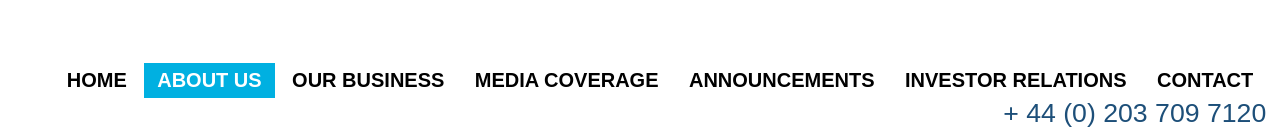
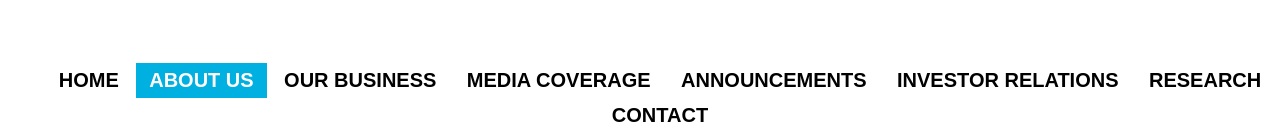
Before and after one commit to AndyDeany/webproj, a plain HTML site: page about-us.html in a window 1280 px wide. Shown: the part 173-309 px from the top of the page. Drawn offline with Linux system fonts and the light colour scheme; a web font is replaced by a local one.

Commit message:
Add Research to English pages' navbars

```diff
--- a/about-us.html
+++ b/about-us.html
@@ -36,6 +36,7 @@
             <li class="navbar_elements"><a href="media-coverage.html">MEDIA COVERAGE</a></li>
             <li class="navbar_elements"><a href="announcements.html">ANNOUNCEMENTS</a></li>
             <li class="navbar_elements"><a href="investor-relations.html">INVESTOR RELATIONS</a></li>
+            <li class="navbar_elements"><a href="research.html">RESEARCH</a></li>
             <li class="navbar_elements"><a href="contact.html">CONTACT</a></li>
             <li id="contact_number"><div class="big dark_blue_t">+ 44 (0) 203 709 7120</div></li>
         </ul></div>
```
Also changed, not shown: announcements.html (+1 -0 lines), contact.html (+1 -0 lines), home.html (+1 -0 lines), investor-relations.html (+1 -0 lines), media-coverage.html (+1 -0 lines), our-business.html (+1 -0 lines), research.html (+1 -0 lines).
